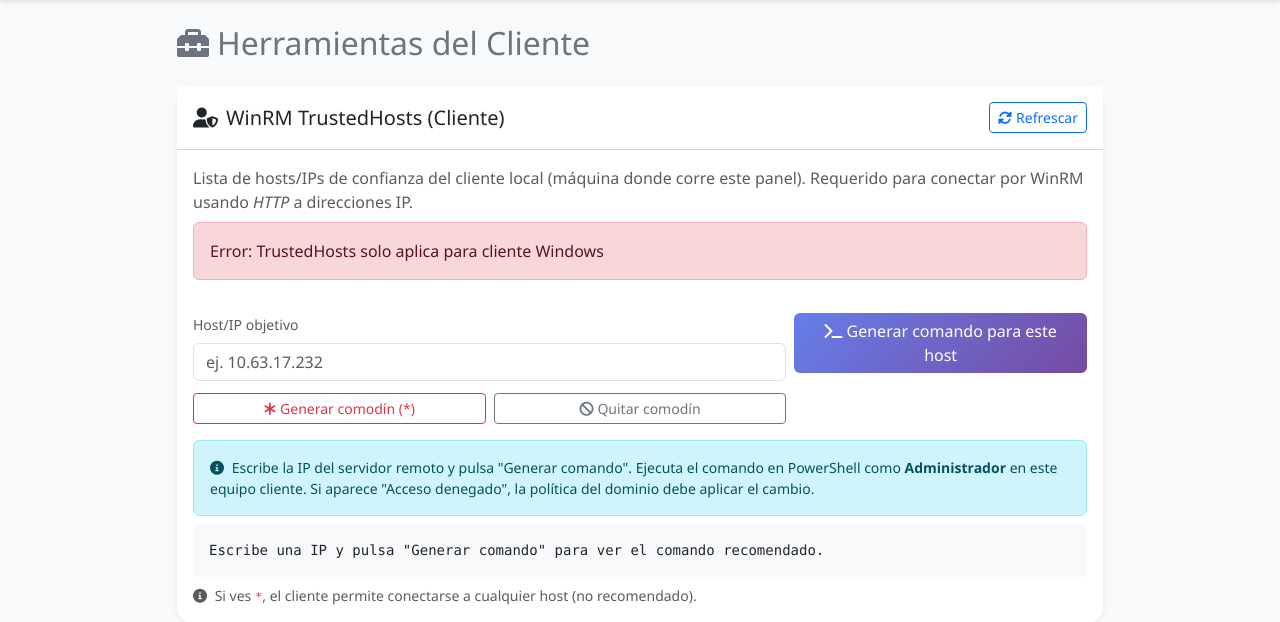
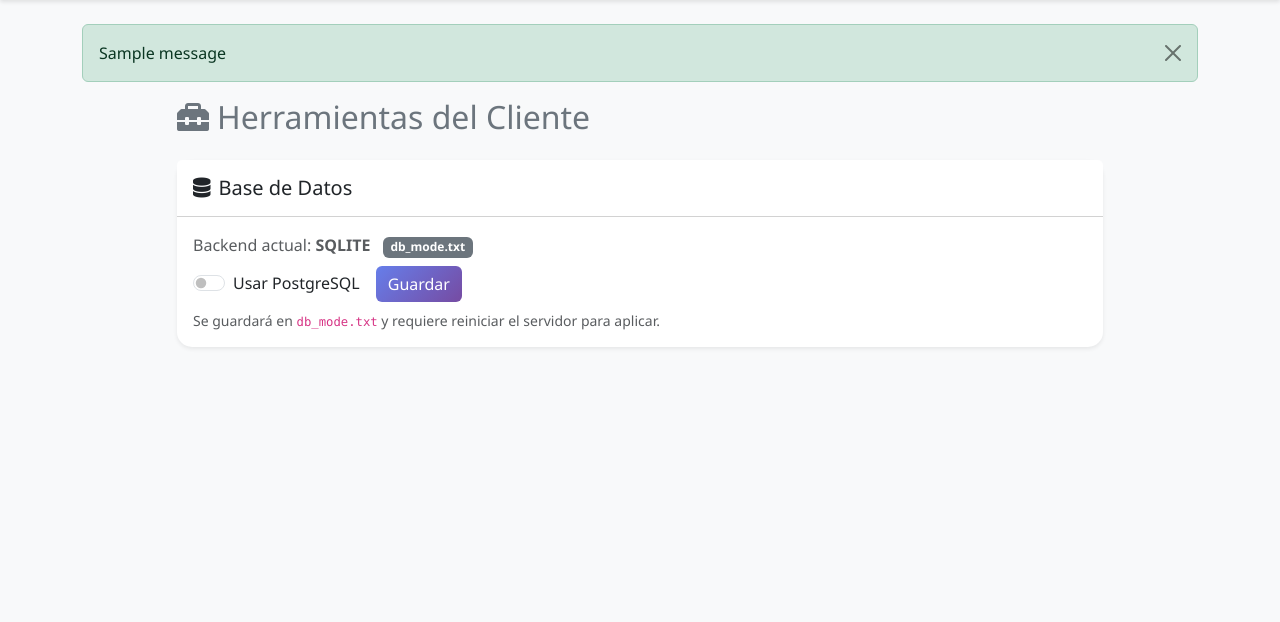
Before and after one commit to Ppybad/server-control-panel, a Django app: page /herramientas/ in a window 1280 px wide. Shown: the part 56-678 px from the top of the page. Run offline with Django 5.2, Linux system fonts and the light colour scheme; tables that the repository leaves empty hold one stand-in row (values such as "Sample post"); one stand-in notice (Sample message) is shown; data that the repository does not hold is empty.

Commit message:
feat: add dynamic database switching between SQLite and PostgreSQL
- Introduce a database router that selects backend based on db_mode.txt or DB_MODE env variable
- Add configuration UI in tools section to toggle between SQLite and PostgreSQL
- Update settings.py with multi-database configuration and environment-based options
- Simplify docker-compose.yml to use .env file and remove hardcoded database services
- Enhance system status endpoint with detailed database connection information
- Remove unused SNMP fields from host form and adjust UI accordingly
- Add message display support to base template for user feedback
- Update documentation with Docker deployment instructions and limitations

```diff
--- /dev/null
+++ b/db_mode.txt
@@ -0,0 +1 @@
+sqlite
--- a/servidores/templates/servidores/base.html
+++ b/servidores/templates/servidores/base.html
@@ -129,6 +129,14 @@
             {% endfor %}
         {% endif %}-->
 
+        {% if messages %}
+            {% for message in messages %}
+                <div class="alert alert-{{ message.tags }} alert-dismissible fade show" role="alert">
+                    {{ message }}
+                    <button type="button" class="btn-close" data-bs-dismiss="alert" aria-label="Close"></button>
+                </div>
+            {% endfor %}
+        {% endif %}
         {% block content %}{% endblock %}
     </div>
     <div id="ui-blocker"></div>
--- a/servidores/templates/servidores/herramientas.html
+++ b/servidores/templates/servidores/herramientas.html
@@ -5,13 +5,54 @@
   <div class="col-md-10">
     <h2 class="mb-4 text-secondary"><i class="fas fa-toolbox me-2"></i>Herramientas del Cliente</h2>
 
+    <div class="card shadow-sm mb-4">
+      <div class="card-header bg-white py-3 d-flex align-items-center justify-content-between">
+        <h5 class="card-title mb-0 text-dark"><i class="fas fa-database me-2"></i>Base de Datos</h5>
+      </div>
+      <div class="card-body">
+        <p class="text-muted mb-2">
+          Backend actual: <strong>{{ db_mode|upper }}</strong>
+          <span class="ms-2 badge {% if db_source == 'env' %}bg-primary{% else %}bg-secondary{% endif %}">
+            {% if db_source == 'env' %}.env{% else %}db_mode.txt{% endif %}
+          </span>
+        </p>
+        <form method="post" action="{% url 'config_db' %}" class="row g-3 align-items-center">
+          {% csrf_token %}
+          <div class="col-auto">
+            <div class="form-check form-switch">
+              <input class="form-check-input" type="checkbox" id="dbSwitch" name="db_mode" value="postgres" {% if db_mode == 'postgres' %}checked{% endif %}>
+              <label class="form-check-label" for="dbSwitch">Usar PostgreSQL</label>
+            </div>
+          </div>
+          <div class="col-auto">
+            <button type="submit" class="btn btn-primary">Guardar</button>
+          </div>
+        </form>
+        {% if db_source == 'env' %}
+          <div class="small text-muted mt-2">
+            Se guardará en <code>.env</code> y requiere reiniciar el servidor para aplicar.
+          </div>
+          {% if env_mode and env_mode != db_mode %}
+            <div class="alert alert-warning mt-2">
+              El modo configurado en <code>.env</code> es <strong>{{ env_mode|upper }}</strong>, pero el backend activo es <strong>{{ db_mode|upper }}</strong>. Reinicia el servidor para aplicar el cambio.
+            </div>
+          {% endif %}
+        {% else %}
+          <div class="small text-muted mt-2">
+            Se guardará en <code>db_mode.txt</code> y requiere reiniciar el servidor para aplicar.
+          </div>
+        {% endif %}
+      </div>
+    </div>
+
+    {% if trusted_supported %}
     <!-- WinRM TrustedHosts -->
     <div class="card shadow-sm mb-4">
       <div class="card-header bg-white py-3 d-flex align-items-center justify-content-between">
         <h5 class="card-title mb-0 text-dark"><i class="fas fa-user-shield me-2"></i>WinRM TrustedHosts (Cliente)</h5>
         <button id="btnRefreshTrusted" class="btn btn-sm btn-outline-primary"><i class="fas fa-sync-alt me-1"></i>Refrescar</button>
       </div>
-      <div class="card-body">
+      <div class="card-body" id="trustedCard" data-supported="1">
         <p class="text-muted mb-2">
           Lista de hosts/IPs de confianza del cliente local (máquina donde corre este panel). Requerido para conectar por WinRM usando <em>HTTP</em> a direcciones IP.
         </p>
@@ -47,11 +88,15 @@
         </div>
       </div>
     </div>
+    {% endif %}
   </div>
   </div>
 
 <script>
 document.addEventListener('DOMContentLoaded', function() {
+  const card = document.getElementById('trustedCard');
+  if (!card) { return; }
+  const supported = true;
   const btn = document.getElementById('btnRefreshTrusted');
   const list = document.getElementById('trustedList');
   const alertBox = document.getElementById('trustedAlert');
--- a/servidores/urls.py
+++ b/servidores/urls.py
@@ -5,6 +5,7 @@
     path('', views.navegacion, name='inicio'),
     path('documentacion/', views.documentacion, name='documentacion'),
     path('herramientas/', views.herramientas, name='herramientas'),
+    path('config/db/', views.config_db, name='config_db'),
     path('health/', views.health, name='health'),
     path('estado/', views.estado_sistema, name='estado_sistema'),
     path('estado/diagnostico/', views.estado_diagnostico, name='estado_diagnostico'),
--- a/servidores/views.py
+++ b/servidores/views.py
@@ -17,6 +17,9 @@
 import json
 import time
 from django.conf import settings
+from django.db import connection, connections
+from pathlib import Path
+import os
 
 
 def limpiar_mensaje_puerto(mensaje):
@@ -143,6 +146,32 @@
     server = {'status': 'ok', 'http': 200}
     t1 = time.perf_counter()
     db_start = time.perf_counter()
+    selected_mode = None
+    try:
+        p = Path(settings.BASE_DIR) / 'db_mode.txt'
+        if p.exists():
+            selected_mode = (p.read_text(encoding='utf-8').strip().lower() or '')
+    except Exception:
+        selected_mode = None
+    if not selected_mode:
+        selected_mode = (os.getenv('DB_MODE', '').strip().lower() or 'sqlite')
+    alias = 'postgres' if selected_mode == 'postgres' else 'sqlite'
+    cfg = settings.DATABASES.get(alias, {})
+    db_engine = cfg.get('ENGINE', '')
+    db_name = cfg.get('NAME', '')
+    db_host = cfg.get('HOST', '')
+    db_port = cfg.get('PORT', '')
+    search_path = ''
+    current_db = ''
+    try:
+        if 'postgresql' in db_engine:
+            with connections[alias].cursor() as cur:
+                cur.execute("SHOW search_path;")
+                search_path = cur.fetchone()[0]
+                cur.execute("SELECT current_database();")
+                current_db = cur.fetchone()[0]
+    except Exception:
+        pass
     try:
         c = Host.objects.count()
         db_status = {'status': 'ok', 'detail': f'Conectado ({c} hosts)'}
@@ -155,7 +184,15 @@
     return JsonResponse({
         'ok': db_status.get('status') == 'ok' and server.get('status') == 'ok',
         'server': {'status': server['status'], 'http': server.get('http', '-'), 'time_ms': int((t1 - t0) * 1000)},
-        'db': {'status': db_status['status'], 'detail': db_status.get('detail', ''), 'time_ms': int((db_end - db_start) * 1000)},
+        'db': {
+            'status': db_status['status'],
+            'detail': db_status.get('detail', ''),
+            'engine': db_engine,
+            'target': {'name': str(db_name), 'host': str(db_host), 'port': str(db_port)},
+            'current_database': current_db,
+            'search_path': search_path,
+            'time_ms': int((db_end - db_start) * 1000)
+        },
         'apis': {'status': apis_status['status'], 'detail': apis_status.get('detail', ''), 'time_ms': int((apis_end - apis_start) * 1000)},
     })
 
@@ -163,7 +200,66 @@
     return render(request, 'servidores/documentacion.html')
 
 def herramientas(request):
-    return render(request, 'servidores/herramientas.html')
+    selected_mode = None
+    try:
+        p = Path(settings.BASE_DIR) / 'db_mode.txt'
+        if p.exists():
+            selected_mode = (p.read_text(encoding='utf-8').strip().lower() or '')
+    except Exception:
+        selected_mode = None
+    env_mode = os.getenv('DB_MODE')
+    if not selected_mode:
+        selected_mode = (env_mode or 'sqlite').strip().lower()
+    in_docker = Path('/.dockerenv').exists()
+    trusted_supported = (platform.system() == 'Windows') and (not in_docker)
+    source = 'env' if env_mode else 'file'
+    return render(request, 'servidores/herramientas.html', {
+        'db_mode': 'postgres' if selected_mode == 'postgres' else 'sqlite',
+        'in_docker': in_docker,
+        'db_source': source,
+        'env_mode': (env_mode or '').strip().lower(),
+        'trusted_supported': trusted_supported,
+    })
+
+def config_db(request):
+    if request.method != 'POST':
+        return redirect('herramientas')
+    mode = request.POST.get('db_mode', 'sqlite').strip().lower()
+    if mode not in ['sqlite', 'postgres']:
+        messages.error(request, 'Modo de base de datos inválido.')
+        return redirect('herramientas')
+    env_in_use = bool(os.getenv('DB_MODE'))
+    try:
+        if env_in_use:
+            env_path = Path(settings.BASE_DIR) / '.env'
+            content = ''
+            if env_path.exists():
+                content = env_path.read_text(encoding='utf-8')
+            lines = content.splitlines() if content else []
+            found = False
+            new_lines = []
+            for line in lines:
+                if line.strip().startswith('DB_MODE='):
+                    new_lines.append(f'DB_MODE={"postgres" if mode=="postgres" else "sqlite"}')
+                    found = True
+                else:
+                    new_lines.append(line)
+            if not found:
+                new_lines.append(f'DB_MODE={"postgres" if mode=="postgres" else "sqlite"}')
+            env_path.write_text('\n'.join(new_lines) + ('\n' if new_lines else ''), encoding='utf-8')
+        with open(Path(settings.BASE_DIR) / 'db_mode.txt', 'w', encoding='utf-8') as f:
+            f.write(mode)
+        try:
+            connections.close_all()
+        except Exception:
+            pass
+        if mode == 'postgres':
+            messages.success(request, 'Modo de BD cambiado a PostgreSQL. El cambio aplica en las siguientes solicitudes.')
+        else:
+            messages.success(request, 'Modo de BD cambiado a SQLite. El cambio aplica en las siguientes solicitudes.')
+    except Exception as e:
+        messages.error(request, f'No se pudo guardar la configuración: {e}')
+    return redirect('herramientas')
 
 def navegacion(request):
     host_form = HostForm()
```
Also changed, not shown: PanelControl/db_router.py (added, +31 -0 lines), PanelControl/settings.py (+28 -10 lines), docker-compose.yml (+3 -29 lines), servidores/templates/servidores/navegacion.html (+36 -43 lines), README.md.
